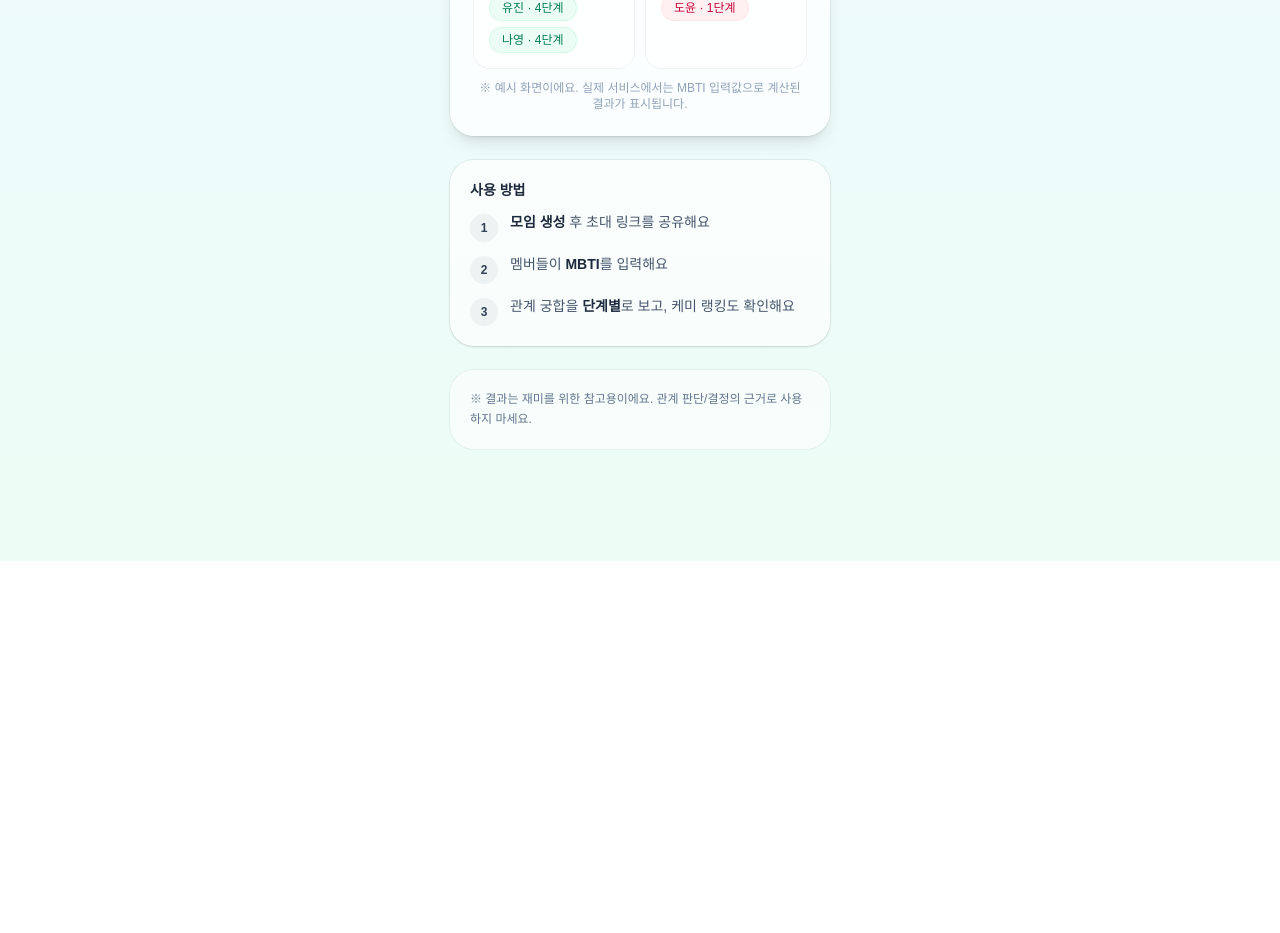
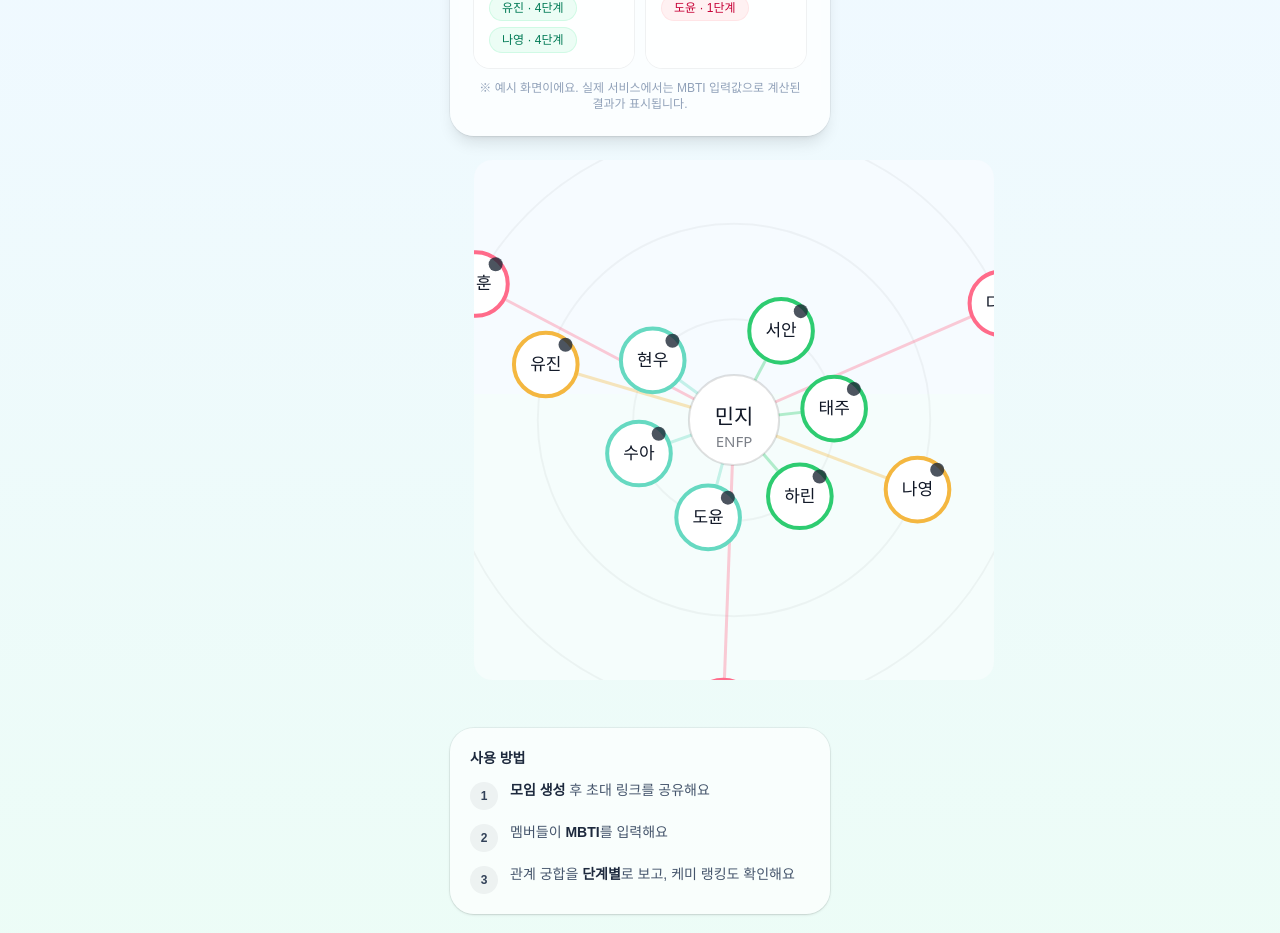
Before and after one commit to JTJ91/OurMeet, a Next.js app: page / in a window 1280 px wide. Shown: the part 1160-2093 px from the top of the page. Before the commit the page ends 1721 px from the top, so only its background shows below. Built offline with nearby package versions, Linux system fonts and the light colour scheme.

Commit message:
page.tsx 업데이트

```diff
--- a/app/page.tsx
+++ b/app/page.tsx
@@ -1,4 +1,19 @@
 import EgoGraphPreview from "@/components/EgoGraphPreview";
+import EgoGraphCanvas, { EgoNode } from "@/components/EgoGraphCanvas";
+
+const sample: EgoNode[] = [
+  { id: "1", name: "태주", level: 4 },
+  { id: "2", name: "서안", level: 4 },
+  { id: "3", name: "하린", level: 4 },
+  { id: "4", name: "도윤", level: 3 },
+  { id: "5", name: "수아", level: 3 },
+  { id: "6", name: "현우", level: 3 },
+  { id: "7", name: "유진", level: 2 },
+  { id: "8", name: "나영", level: 2 },
+  { id: "9", name: "지훈", level: 1 },
+  { id: "10", name: "다혜", level: 1 },
+  { id: "11", name: "준호", level: 1 },
+];
 
 export default function Home() {
   return (
@@ -44,6 +59,10 @@ export default function Home() {
         </section>
 
         <EgoGraphPreview />
+
+        <div style={{ padding: 24, display: "grid", placeItems: "center" }}>
+          <EgoGraphCanvas centerName="민지" centerSub="ENFP" nodes={sample} size={520} ringCount={3} />
+        </div>
 
         {/* Steps */}
         <section className="mt-6">
```
